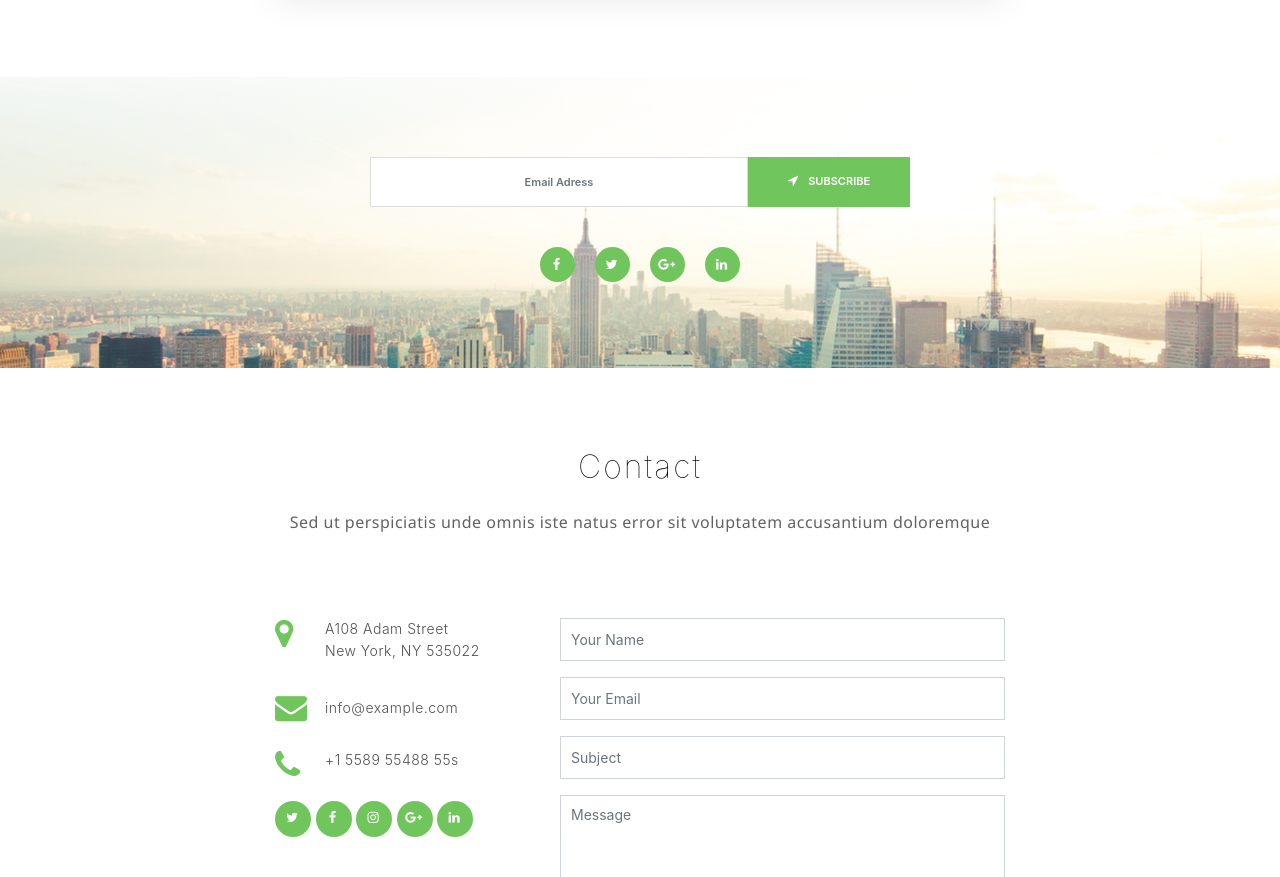
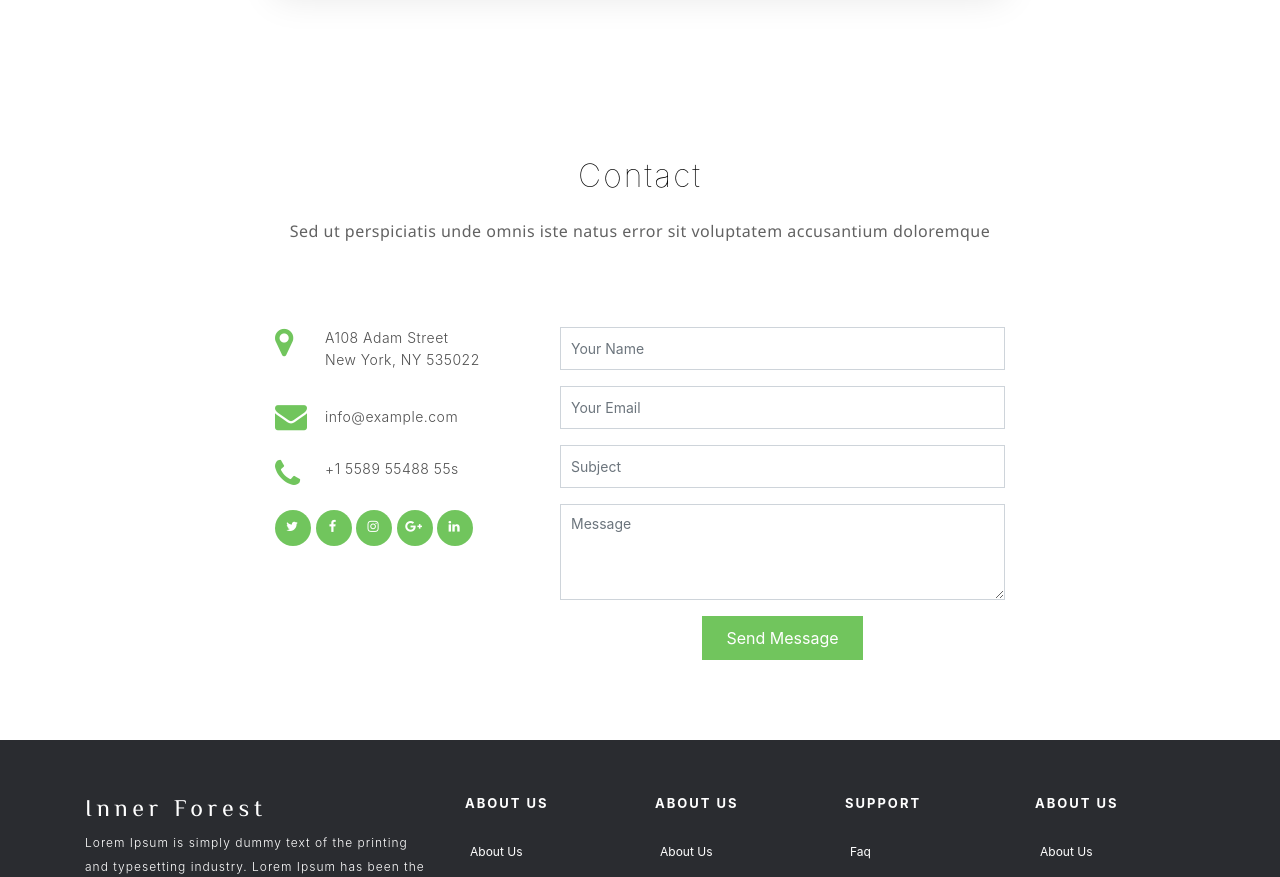
Before and after one commit to mbarosevic/mbarosevic.github.io, a plain HTML site: page index.html in a window 1280 px wide. Shown: the part 4898-5775 px from the top of the page. Drawn offline with Linux system fonts and the light colour scheme.

Commit message:
Remove newsletter section

```diff
--- a/index.html
+++ b/index.html
@@ -368,36 +368,6 @@
   </section>
 
   <!--==========================
-    Newsletter Section
-  ============================-->
-  <section id="newsletter" class="newsletter text-center wow fadeInUp">
-    <div class="overlay padd-section">
-      <div class="container">
-
-        <div class="row justify-content-center">
-          <div class="col-md-9 col-lg-6">
-            <form class="form-inline" method="POST" action="#">
-
-              <input type="email" class="form-control " placeholder="Email Adress" name="email">
-              <button type="submit" class="btn btn-default"><i class="fa fa-location-arrow"></i>Subscribe</button>
-
-            </form>
-
-          </div>
-        </div>
-
-          <ul class="list-unstyled">
-            <li><a href="#"><i class="fa fa-facebook"></i></a></li>
-            <li><a href="#"><i class="fa fa-twitter"></i></a></li>
-            <li><a href="#"><i class="fa fa-google-plus"></i></a></li>
-            <li><a href="#"><i class="fa fa-linkedin"></i></a></li>
-          </ul>
-
-      </div>
-    </div>
-  </section>
-
-  <!--==========================
     Contact Section
   ============================-->
   <section id="contact" class="padd-section wow fadeInUp">
```
